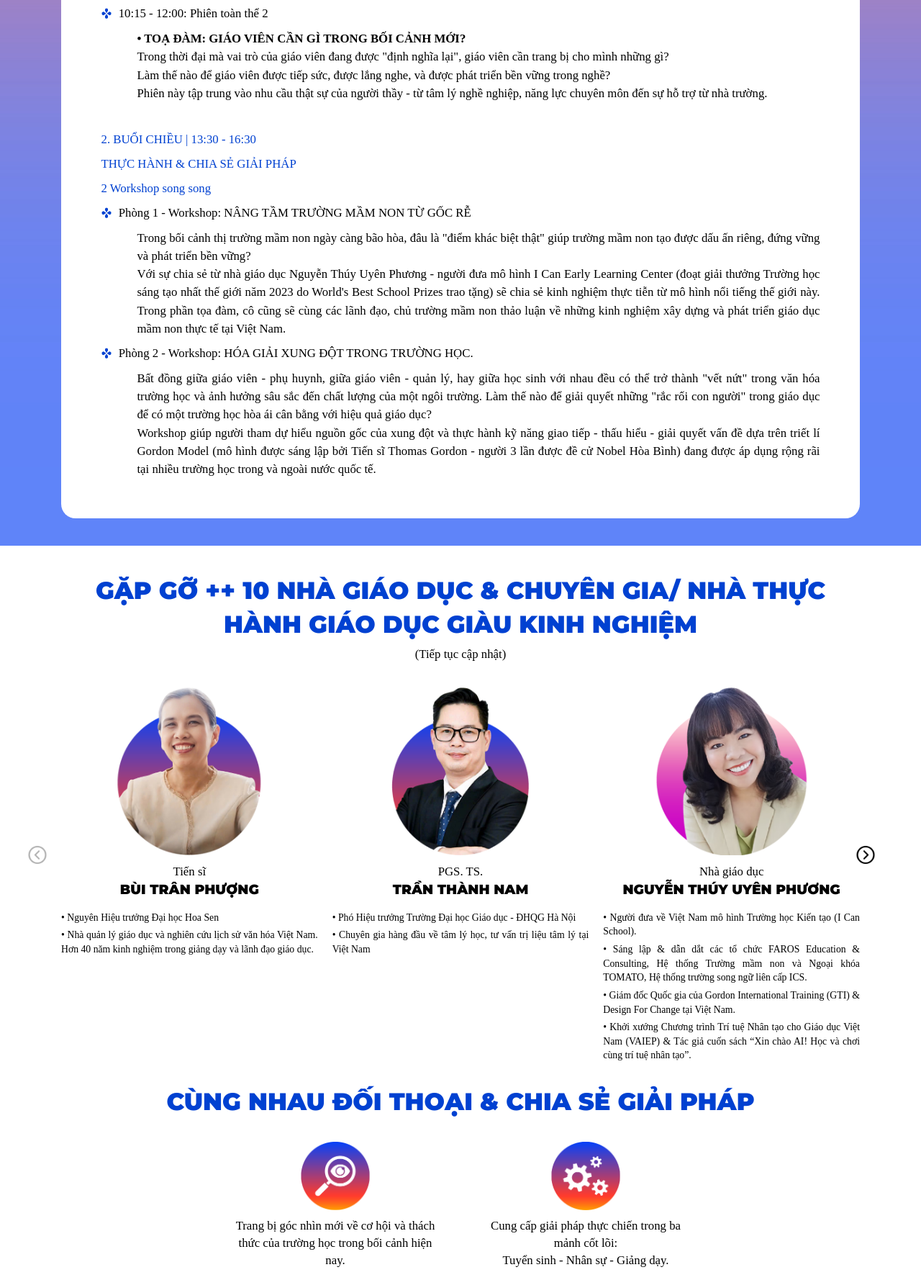
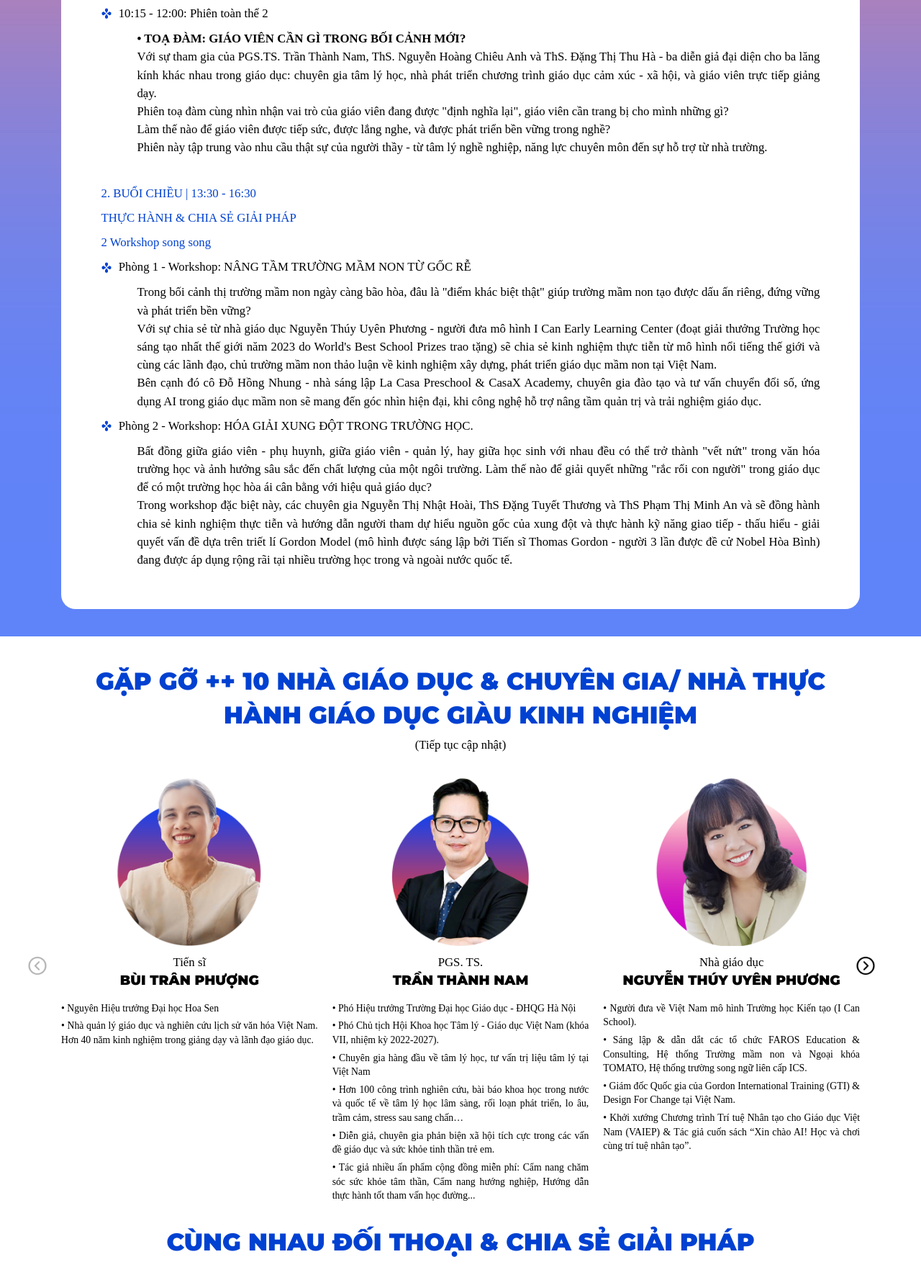
Before and after one commit to BizzOn-VN/faros-renewing-school, a plain HTML site: page home.html in a window 1280 px wide. Shown: the part 1693-3471 px from the top of the page at 72% size. Drawn offline with Linux system fonts and the light colour scheme; a web font is replaced by a local one.

Commit message:
update html

```diff
--- a/home.html
+++ b/home.html
@@ -83,7 +83,7 @@
                         <span>Phiên đối thoại giúp người tham dự nhìn rõ đâu là cơ hội tại định vị trường học, đâu là giá trị cốt lõi cần giữ vững để bước qua giai đoạn đầy biến động này.</span>
                         <p class="text-note"><img src="./images/ico-point.png" alt=""> <span>10:15 - 12:00: Phiên toàn thể 2</span></p>
                         <span><strong>• TOẠ ĐÀM: GIÁO VIÊN CẦN GÌ TRONG BỐI CẢNH MỚI?</strong></span>
-                        <span>Trong thời đại mà vai trò của giáo viên đang được "định nghĩa lại", giáo viên cần trang bị cho mình những gì?<br>Làm thế nào để giáo viên được tiếp sức, được lắng nghe, và được phát triển bền vững trong nghề?<br>Phiên này tập trung vào nhu cầu thật sự của người thầy - từ tâm lý nghề nghiệp, năng lực chuyên môn đến sự hỗ trợ từ nhà trường.</span>
+                        <span>Với sự tham gia của PGS.TS. Trần Thành Nam, ThS. Nguyễn Hoàng Chiêu Anh và ThS. Đặng Thị Thu Hà - ba diễn giả đại diện cho ba lăng kính khác nhau trong giáo dục: chuyên gia tâm lý học, nhà phát triển chương trình giáo dục cảm xúc - xã hội, và giáo viên trực tiếp giảng dạy.<br>Phiên toạ đàm cùng nhìn nhận vai trò của giáo viên đang được "định nghĩa lại", giáo viên cần trang bị cho mình những gì?<br>Làm thế nào để giáo viên được tiếp sức, được lắng nghe, và được phát triển bền vững trong nghề?<br>Phiên này tập trung vào nhu cầu thật sự của người thầy - từ tâm lý nghề nghiệp, năng lực chuyên môn đến sự hỗ trợ từ nhà trường.</span>
                     </div>
                     <div class="md-col wow fadeInUp">
                         <p>2. BUỔI CHIỀU | 13:30 - 16:30</p>
@@ -91,11 +91,10 @@
                         <p>2 Workshop song song</p>
                         <!-- <p class="text-note"><span>Sau buổi sáng mở rộng góc nhìn, buổi chiều là thời gian dành cho thực hành và chia sẻ giải pháp qua hai workshop song song.</span></p> -->
                         <p class="text-note"><img src="./images/ico-point.png" alt=""> <span>Phòng 1 - Workshop: NÂNG TẦM TRƯỜNG MẦM NON TỪ GỐC RỄ</span></p>
-                        <span>Trong bối cảnh thị trường mầm non ngày càng bão hòa, đâu là "điểm khác biệt thật" giúp trường mầm non tạo được dấu ấn riêng, đứng vững và phát triển bền vững?</span>
-                        <span>Với sự chia sẻ từ nhà giáo dục Nguyễn Thúy Uyên Phương - người đưa mô hình I Can Early Learning Center (đoạt giải thưởng Trường học sáng tạo nhất thế giới năm 2023 do World's Best School Prizes trao tặng) sẽ chia sẻ kinh nghiệm thực tiễn từ mô hình nổi tiếng thế giới này. Trong phần tọa đàm, cô cũng sẽ cùng các lãnh đạo, chủ trường mầm non thảo luận về những kinh nghiệm xây dựng và phát triển giáo dục mầm non thực tế tại Việt Nam.</span>
+                        <span>Trong bối cảnh thị trường mầm non ngày càng bão hòa, đâu là "điểm khác biệt thật" giúp trường mầm non tạo được dấu ấn riêng, đứng vững và phát triển bền vững?<br>Với sự chia sẻ từ nhà giáo dục Nguyễn Thúy Uyên Phương - người đưa mô hình I Can Early Learning Center (đoạt giải thưởng Trường học sáng tạo nhất thế giới năm 2023 do World's Best School Prizes trao tặng) sẽ chia sẻ kinh nghiệm thực tiễn từ mô hình nổi tiếng thế giới và cùng các lãnh đạo, chủ trường mầm non thảo luận về kinh nghiệm xây dựng, phát triển giáo dục mầm non tại Việt Nam.<br>Bên cạnh đó cô Đỗ Hồng Nhung - nhà sáng lập La Casa Preschool & CasaX Academy, chuyên gia đào tạo và tư vấn chuyển đổi số, ứng dụng AI trong giáo dục mầm non sẽ mang đến góc nhìn hiện đại, khi công nghệ hỗ trợ nâng tầm quản trị và trải nghiệm giáo dục.</span>
                         <p class="text-note"><img src="./images/ico-point.png" alt=""> <span>Phòng 2 - Workshop: HÓA GIẢI XUNG ĐỘT TRONG TRƯỜNG HỌC.</span></p>
                         <span>Bất đồng giữa giáo viên - phụ huynh, giữa giáo viên - quản lý, hay giữa học sinh với nhau đều có thể trở thành "vết nứt" trong văn hóa trường học và ảnh hưởng sâu sắc đến chất lượng của một ngôi trường. Làm thế nào để giải quyết những "rắc rối con người" trong giáo dục để có một trường học hòa ái cân bằng với hiệu quả giáo dục?</span>
-                        <span>Workshop giúp người tham dự hiểu nguồn gốc của xung đột và thực hành kỹ năng giao tiếp - thấu hiểu - giải quyết vấn đề dựa trên triết lí Gordon Model (mô hình được sáng lập bởi Tiến sĩ Thomas Gordon - người 3 lần được đề cử Nobel Hòa Bình) đang được áp dụng rộng rãi tại nhiều trường học trong và ngoài nước quốc tế.</span>
+                        <span>Trong workshop đặc biệt này, các chuyên gia Nguyễn Thị Nhật Hoài, ThS Đặng Tuyết Thương và ThS Phạm Thị Minh An và sẽ đồng hành chia sẻ kinh nghiệm thực tiễn và hướng dẫn người tham dự hiểu nguồn gốc của xung đột và thực hành kỹ năng giao tiếp - thấu hiểu - giải quyết vấn đề dựa trên triết lí Gordon Model (mô hình được sáng lập bởi Tiến sĩ Thomas Gordon - người 3 lần được đề cử Nobel Hòa Bình) đang được áp dụng rộng rãi tại nhiều trường học trong và ngoài nước quốc tế.</span>
                     </div>
                 </div>
             </div>
@@ -130,7 +129,11 @@
                                 </div>
                                 <div class="md-text">
                                     <p>• Phó Hiệu trưởng Trường Đại học Giáo dục - ĐHQG Hà Nội</p>
-                                    <p>• Chuyên gia hàng đầu về tâm lý học, tư vấn trị liệu tâm lý tại Việt Nam </p>
+                                    <p>• Phó Chủ tịch Hội Khoa học Tâm lý - Giáo dục Việt Nam (khóa VII, nhiệm kỳ 2022-2027).</p>
+                                    <p>• Chuyên gia hàng đầu về tâm lý học, tư vấn trị liệu tâm lý tại Việt Nam</p>
+                                    <p>• Hơn 100 công trình nghiên cứu, bài báo khoa học trong nước và quốc tế về tâm lý học lâm sàng, rối loạn phát triển, lo âu, trầm cảm, stress sau sang chấn…</p>
+                                    <p>• Diễn giả, chuyên gia phản biện xã hội tích cực trong các vấn đề giáo dục và sức khỏe tinh thần trẻ em.</p>
+                                    <p>• Tác giả nhiều ấn phẩm cộng đồng miễn phí: Cẩm nang chăm sóc sức khỏe tâm thần, Cẩm nang hướng nghiệp, Hướng dẫn thực hành tốt tham vấn học đường...</p>
                                 </div>
                             </div>
                         </div>
@@ -172,7 +175,7 @@
                                 <div class="md-text">
                                     <p>• BOD Member, Faros Education & Consulting.</p>
                                     <p>• BOD Member, Hệ thống Trường Mầm non- Tiểu học ICS.</p>
-                                    <p>Chuyên gia tư vấn và thiết lập hệ thống vận hành cho các tổ chức giáo dục tại Việt Nam.</p>
+                                    <p>• Chuyên gia tư vấn và thiết lập hệ thống vận hành cho các tổ chức giáo dục tại Việt Nam.</p>
                                 </div>
                             </div>
                         </div>
@@ -184,9 +187,9 @@
                                     <h6>NGUYỄN HOÀNG CHIÊU ANH</h6>
                                 </div>
                                 <div class="md-text">
-                                    <p>• Thành viên BGĐ FAROS Education & Consulting.</p>
+                                    <p>• BOD Member, Faros Education & Consulting.</p>
                                     <p>• Đồng sáng lập The Caterpies.</p>
-                                    <p> Phát triển các dự án về Giáo dục cảm xúc và Xã hội, Trắc Ẩn Với Chính Mình và Kỉ Luật Tích Cực trong trường học và trong gia đình.</p>
+                                    <p>• Phát triển các dự án về Giáo dục Cảm Xúc và Xã hội, Trường học Hạnh Phúc, Trắc Ẩn Với Chính Mình và Kỉ Luật Tích Cực trong trường học và trong gia đình.</p>
                                 </div>
                             </div>
                         </div>
```
